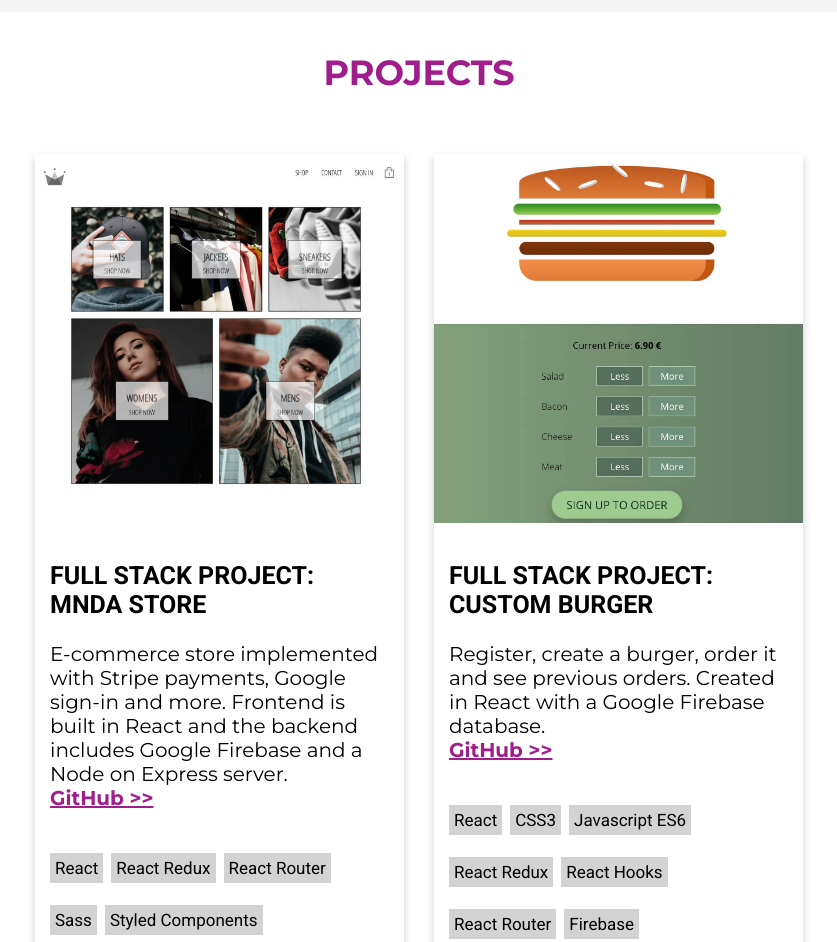
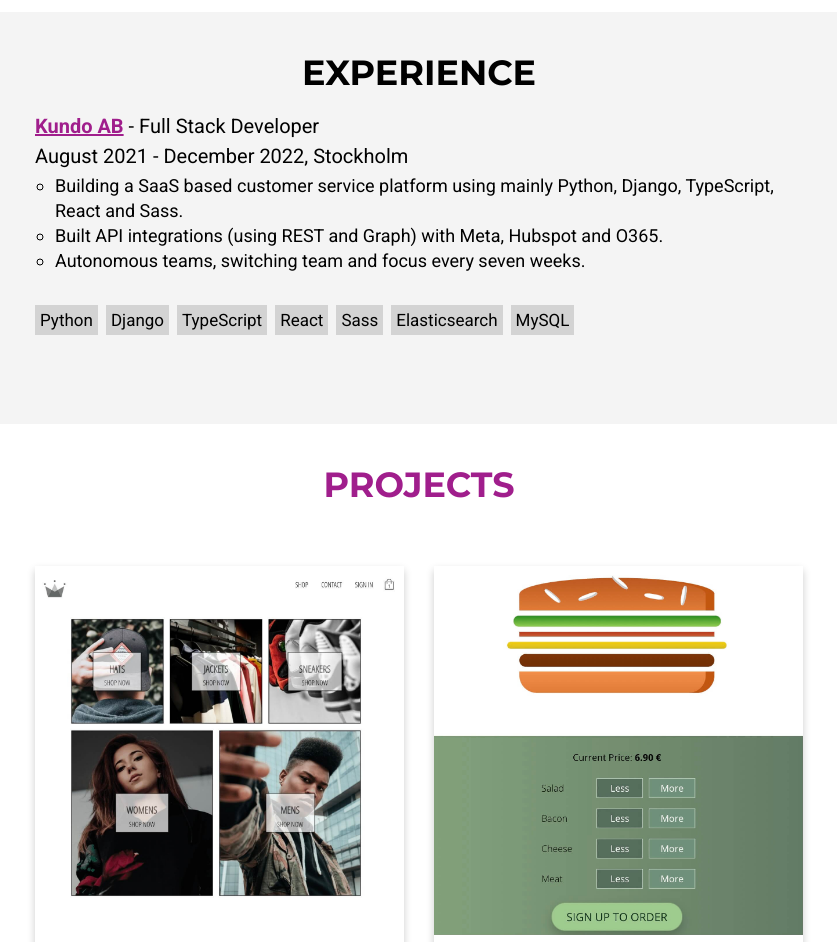
Before and after one commit to araskog/portfolio, a plain HTML site: page index.html in a window 1280 px wide. Shown: the part 1138-2080 px from the top of the page, without its empty margins (221-1058 px from the left). Drawn offline with Linux system fonts and the light colour scheme.

Commit message:
Add Experience section

```diff
--- a/index.html
+++ b/index.html
@@ -67,6 +67,29 @@
         <mark>HTML5</mark>, <mark>CSS3</mark>, <mark>Sass</mark>, <mark>JavaScript ES6</mark>, <mark>Typescript</mark>, <mark>React</mark>, <mark>Python</mark>, <mark>Django</mark>, <mark>SQL</mark> and more.
         I have previous experience in team and product management, software training, business analytics, software development processes, as well as project management. Hold a Master of Science in Industrial Engineering and Management.
       </p>
+    </section>
+
+    <section class="experience-section">
+    <h1 class="more-projects-title" tabindex="0">EXPERIENCE</h1>
+    <div class="more-projects-container">
+        <a href="https://www.kundo.se/" target="_blank">
+            <span class="arrow-link">Kundo AB</span></a>
+            <span> - Full Stack Developer</span>
+            <p>August 2021 - December 2022, Stockholm</p>
+            <ul>
+              <li>Building a SaaS based customer service platform using mainly Python, Django, TypeScript, React and Sass.</li>
+              <li>Built API integrations (using REST and Graph) with Meta, Hubspot and O365.</li>
+              <li>Autonomous teams, switching team and focus every seven weeks.</li>
+            </ul>
+        <div class="tags-container">
+          <p>Python</p>
+          <p>Django</p>
+          <p>TypeScript</p>
+          <p>React</p>
+          <p>Sass</p>
+          <p>Elasticsearch</p>
+          <p>MySQL</p>
+        </div>
     </section>
 
     <section class="projects-section">
@@ -218,6 +241,9 @@
             <li>VS Code</li>
             <li>Firebase</li>
             <li>Heroku</li>
+            <li>Elasticsearch</li>
+            <li>Kubernetes</li>
+            <li>Docker</li>
             <li>Command Line</li>
           </ul>
         </div>
--- a/styles.css
+++ b/styles.css
@@ -98,7 +98,6 @@ header {
 
 /* SUMMARY */
 .summary-section {
-  background-color: #f4f4f4;
   font-size: 25px;
   height: 600px;
   position: relative;
@@ -114,6 +113,28 @@ header {
   top: 50%;
   transform: translateY(-50%);
   line-height: 1.4;
+}
+
+/* EXPERIENCE */
+.experience-section {
+  background-color: #f4f4f4;
+  text-align: center;
+  padding-bottom: 80px;
+}
+
+.experience-section p {
+  margin-top: 6px;
+}
+
+.experience-section ul {
+  margin-left: 20px;
+  list-style: circle;
+  font-size: 18px;
+  line-height: 25px;
+}
+
+.experience-section .tags-container {
+  padding-left: 0;
 }
 
 /* PROJECTS */
```
